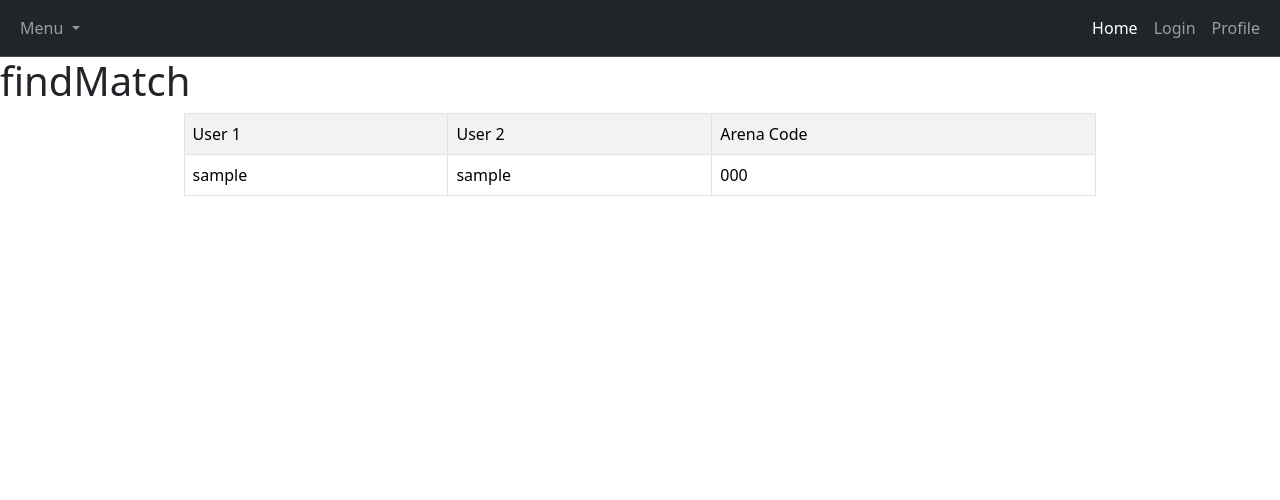
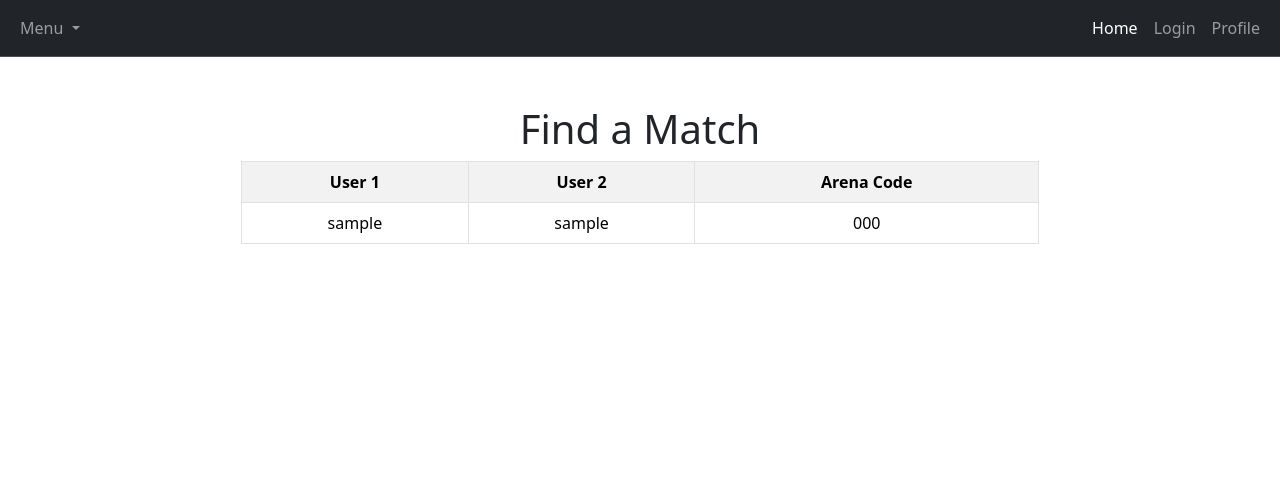
Before and after one commit to Jialin-weng/smashProject, a PHP site: page /findMatch.php in a window 1280 px wide. Shown: the top 500 px of the page. Run offline with PHP 8.4, Linux system fonts and the light colour scheme; tables that the repository leaves empty or names only in its code hold one stand-in row (values such as "Sample post").

Commit message:
formatted match to include arena data

```diff
--- a/findMatch.php
+++ b/findMatch.php
@@ -52,16 +52,20 @@ $list_of_matches = getAllMatches();
 
 
 <body>
-    <h1>findMatch</h1>
     <script src="https://cdn.jsdelivr.net/npm/bootstrap@5.3.2/dist/js/bootstrap.bundle.min.js"
         integrity="sha384-C6RzsynM9kWDrMNeT87bh95OGNyZPhcTNXj1NW7RuBCsyN/o0jlpcV8Qyq46cDfL" crossorigin="anonymous">
         </script>
+
+
+    <div class="container mt-5 text-center">
+        <h1>Find a Match</h1>
+
+
         <div class="row row-cols-2">
-
             <table class="table table-bordered table-striped mx-auto" style="width:70%">
-        <td>User 1</td>
-        <td>User 2</td>
-        <td>Arena Code</td>
+                <th>User 1</td>
+                <th>User 2</td>
+                <th>Arena Code</td>
 
                 <?php foreach ($list_of_matches as $matches): ?>
                     <tr class="friend-row">
@@ -80,10 +84,9 @@ $list_of_matches = getAllMatches();
                     <div class="position-fixed bottom-0 end-1 p-3">
                         <a href="characters.php" class="btn btn-primary">Can't find a suitable match? Create one!</a>
                     </div>
-            <?php
-            ?>
             </table>
 
+        </div>
     </div>
 
 </body>
```
Lines whose indentation alone changed are shown as unchanged.
